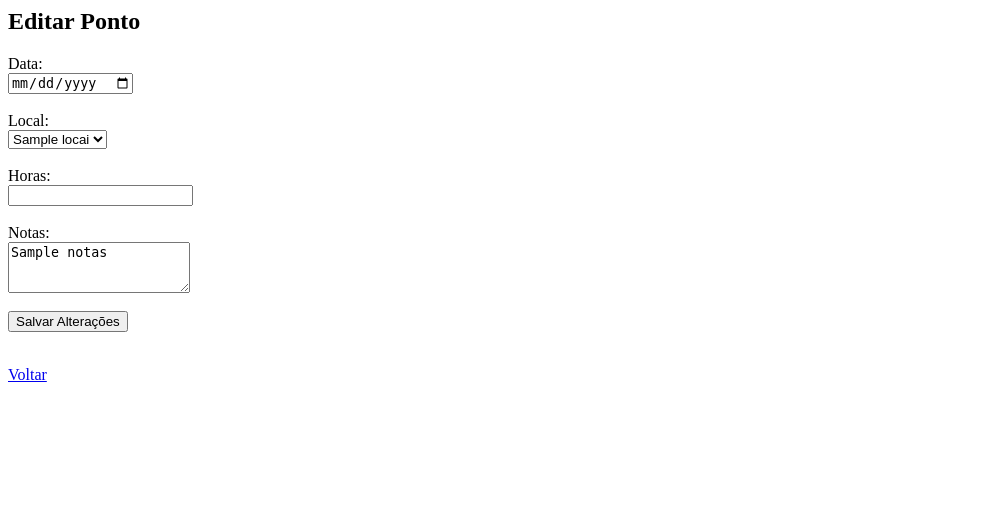
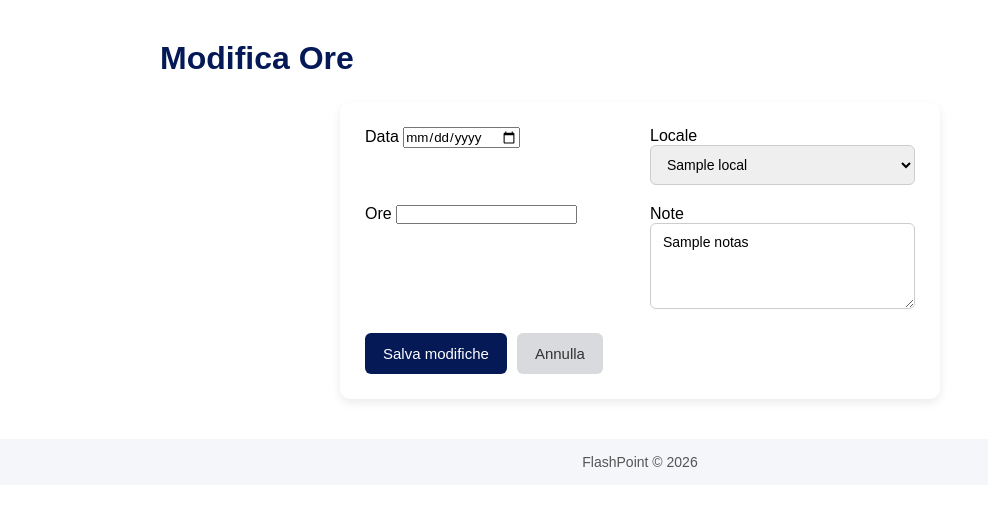
Before and after one commit to Willlzada/flashpoint, a Flask app: template templates/editar_ponto.html in a window 1280 px wide. Shown: the top 506 px of the page, without its empty margins (0-988 px from the left). Run offline with Flask 3, Linux system fonts and the light colour scheme; the template is opened without the code that fills it: most values are stand-ins (such as "Sample title", 1, 10 or a date in 2020); parts of the project's set-up code (start-up, migrations or seed data) failed here and were passed over.

Commit message:
v0.002 - Admin locais, ordenação de pontos e melhorias admin

```diff
--- a/app.py
+++ b/app.py
@@ -1,4 +1,4 @@
-from flask import Flask, render_template, request, redirect, session, url_for
+from flask import Flask, flash, render_template, request, redirect, session, url_for
 import pyrebase
 import firebase_admin
 import json
@@ -32,19 +32,33 @@ auth = firebase.auth()
 # CONFIGURAÇÃO DO FIREBASE ADMIN (Firestore)
 # =========================
 firebase_json = os.environ.get("FIREBASE_CREDENTIALS")  # Certifique-se que o nome da variável bate com a do Render
-
 if not firebase_json:
     raise Exception("Variável de ambiente FIREBASE_CREDENTIALS não encontrada!")
 
 cred_dict = json.loads(firebase_json)  # Converte JSON da variável em dicionário
 cred = credentials.Certificate(cred_dict)
 firebase_admin.initialize_app(cred)
-
 db = firestore.client()
+# =========================
+# CONFIGURAÇÃO DO FIREBASE ADMIN (Firestore) (TESTE LOCAL)
+# =========================
+#cred = credentials.Certificate("1x/flashpoint-0001-firebase-adminsdk-fbsvc-aa433fdd0e.json")
+#firebase_admin.initialize_app(cred)
+#db = firestore.client()
 
 # =========================
 # FUNÇÕES AUXILIARES
 # =========================
+
+# Função para verificar se o usuário é ADM
+def is_admin():
+    user_email = session.get("user")
+    if not user_email:
+        return False
+    user_doc = db.collection("usuarios").document(user_email).get()
+    if user_doc.exists and user_doc.to_dict().get("role") == "ADM":
+        return True
+    return False
 
 def get_usuario_logado():
     """Retorna o dicionário do usuário logado pelo UID da sessão"""
@@ -114,7 +128,7 @@ def register_usuario():
                 "pais": "",
                 "tipo": "usuario"  # padrão: usuário comum
             })
-            success = "Usuário criado com sucesso! Faça login."
+            success = "Utente creato con successo! Effettua il login."
         except Exception as e:
             error = str(e)
     return render_template("register.html", error=error, success=success)
@@ -125,17 +139,23 @@ def register_usuario():
 def home():
     if "uid" not in session:
         return redirect("/")
+
     uid = session["uid"]
     usuario_doc = db.collection("usuarios").document(uid).get()
+
     if usuario_doc.exists:
         usuario = usuario_doc.to_dict()
     else:
-        usuario = {"nome": "Não cadastrado", "sobrenome": "", "tipo": "usuario", "email": "Não disponível"}
+        usuario = {"nome": "Non registrato", "sobrenome": "Non registrato", "tipo": "usuario", "email": "Non registrato"}
 
     # Garantir que email do Firestore esteja disponível
-    usuario["email"] = usuario.get("email", "Não disponível")
+    usuario["email"] = usuario.get("email", "Non disponibile")
 
-    return render_template("home.html", usuario=usuario)
+    # Verifica se o usuário é ADM
+    is_admin = usuario.get("role") == "ADM"  # ou "tipo" == "admin" se seu Firestore usa esse campo
+
+    return render_template("home.html", usuario=usuario, is_admin=is_admin)
+
 
 
 # PERFIL
@@ -162,17 +182,23 @@ def perfil_usuario():
 def registrar_ponto_usuario():
     if "uid" not in session:
         return redirect("/")
+
     uid = session["uid"]
     usuario_doc = db.collection("usuarios").document(uid).get()
     usuario = usuario_doc.to_dict() if usuario_doc.exists else {"nome": "Desconhecido"}
-    locais = ["-", "ART SYSTEM - FOTOVOLTAICO", "ART SYSTEM - LAMERI", "MARGOR", "OMAV", "COMETAL", "NIOX", "ALTRO"]
+
+    # Buscar locais do Firestore
+    locais_docs = db.collection("locais").stream()
+    locais = ["-"] + [doc.to_dict()["nome"] for doc in locais_docs]  # adiciona "-" como opção padrão
+
     mensagem = None
     if request.method == "POST":
         data_ponto = request.form.get("data")
+
         # Verificar duplicidade
         pontos_existentes = db.collection("pontos").where("uid", "==", uid).where("data", "==", data_ponto).stream()
         if any(pontos_existentes):
-            mensagem = f"Você já registrou um ponto para {data_ponto}!"
+            mensagem = f"Hai già registrato una presenza per {data_ponto}!"
         else:
             ponto_data = {
                 "uid": uid,
@@ -183,8 +209,10 @@ def registrar_ponto_usuario():
                 "notas": request.form.get("notas")
             }
             db.collection("pontos").add(ponto_data)
-            mensagem = "Ponto registrado com sucesso!"
+            mensagem = "Ora registrata con successo!"
+
     return render_template("registrar_ponto.html", locais=locais, mensagem=mensagem)
+
 
 # MEUS PONTOS
 @app.route("/meus_pontos", methods=["GET", "POST"])
@@ -211,6 +239,12 @@ def meus_pontos_usuario():
         ponto["horas_hhmm"] = decimal_para_hhmm(float(ponto.get("horas", 0)))
         ponto["data_formatada"] = formatar_data(ponto.get("data", "-"))
 
+    # 🔽 ORDENA POR DATA (YYYY-MM-DD)
+    pontos_list.sort(
+        key=lambda p: p.get("data", ""),
+        reverse=True
+    )
+
     # Total de horas
     total_decimal = sum(float(p.get("horas",0)) for p in pontos_list)
     total_hhmm = decimal_para_hhmm(total_decimal)
@@ -224,7 +258,7 @@ def admin_pontos():
     if not usuario:
         return redirect("/")
     if usuario.get("tipo") != "admin":
-        return "Acesso negado!"
+        return "Accesso negato!"
 
     # Pega filtros do formulário
     filtro_usuario = request.form.get("filtro_usuario") if request.method == "POST" else None
@@ -260,7 +294,6 @@ def admin_pontos():
         pontos_list.append({
             "id": ponto.id,
             "usuario_nome": f"{dono.get('nome','')} {dono.get('sobrenome','')}".strip(),
-            "usuario_email": dono.get("email","-"),
             "uid": uid_dono,
             "local": dados.get("local","-"),
             "data_formatada": data_formatada,
@@ -291,27 +324,54 @@ def admin_pontos():
 
 
 # EDITAR PONTO (ADMIN)
-@app.route("/editar_ponto/<id>", methods=["GET","POST"])
+@app.route("/editar_ponto/<id>", methods=["GET", "POST"])
 def editar_ponto_admin(id):
     if "uid" not in session:
         return redirect("/")
+
     uid = session["uid"]
     usuario_doc = db.collection("usuarios").document(uid).get()
     usuario = usuario_doc.to_dict() if usuario_doc.exists else {}
+
     if usuario.get("tipo") != "admin":
         return "Acesso negado!"
-    ponto_doc = db.collection("pontos").document(id)
-    ponto = ponto_doc.get().to_dict()
+
+    ponto_ref = db.collection("pontos").document(id)
+    ponto_doc = ponto_ref.get()
+
+    if not ponto_doc.exists:
+        return "Ponto não encontrado"
+
+    ponto = ponto_doc.to_dict()
+
     if request.method == "POST":
-        ponto_doc.update({
+        ponto_ref.update({
             "data": request.form.get("data"),
             "local": request.form.get("local"),
             "horas": float(request.form.get("horas")),
             "notas": request.form.get("notas")
         })
         return redirect("/admin_pontos")
-    locais = ["-", "ART SYSTEM - FOTOVOLTAICO", "ART SYSTEM - LAMERI", "MARGOR", "OMAV", "COMETAL", "NIOX", "ALTRO"]
-    return render_template("editar_ponto.html", ponto=ponto, locais=locais)
+
+    # 🔥 BUSCA LOCAIS DINAMICAMENTE NO FIRESTORE
+    locais_ref = db.collection("locais").stream()
+    locais = []
+
+    for l in locais_ref:
+        l_data = l.to_dict()
+        if l_data and l_data.get("nome"):
+            locais.append(l_data["nome"])
+
+    # Opcional: garante "-" no início se você usa como padrão
+    if "-" not in locais:
+        locais.insert(0, "-")
+
+    return render_template(
+        "editar_ponto.html",
+        ponto=ponto,
+        locais=locais
+    )
+
 
 @app.route("/excluir_ponto/<id>", methods=["POST"])
 def excluir_ponto(id):
@@ -333,6 +393,42 @@ def excluir_ponto(id):
 
     return redirect("/admin_pontos")
 
+# Página para gerenciar locais (ADM)
+@app.route("/adm_locais", methods=["GET", "POST"])
+def gerenciar_locais():
+    usuario = get_usuario_logado()
+    if not usuario:
+        return redirect("/")
+    if usuario.get("tipo") != "admin":   # verifica tipo igual ao admin_pontos
+        return "Accesso negato!"         # retorna string simples
+
+    if request.method == "POST":
+        novo_local = request.form.get("novo_local", "").strip()
+        if novo_local:
+            db.collection("locais").add({"nome": novo_local})
+            return redirect(url_for("gerenciar_locais"))
+
+    locais_docs = db.collection("locais").stream()
+    locais = [doc.to_dict().get("nome","-") for doc in locais_docs]
+
+    return render_template("admin_locais.html", locais=locais)
+
+
+@app.route("/excluir_local", methods=["POST"])
+def excluir_local():
+    usuario = get_usuario_logado()
+    if not usuario or usuario.get("tipo") != "admin":
+        return "Accesso negato!"
+
+    nome = request.form.get("nome")
+    if nome:
+        locais_ref = db.collection("locais").where("nome", "==", nome).stream()
+        for doc in locais_ref:
+            db.collection("locais").document(doc.id).delete()
+    return redirect(url_for("gerenciar_locais"))
+
+
+
 # LOGOUT
 @app.route("/logout")
 def logout():
--- a/static/css/style.css
+++ b/static/css/style.css
@@ -188,17 +188,17 @@
 
 .action-card:hover {
     background: #3450a1;
-    color: #fff;
+    color: #f4f6fa;
 }
 
 .action-card.admin {
-    background: #eb06ff22;
-    color: #7a007f;
+    background: #ecffef;
+    color: #041955;
 }
 
 .action-card.admin:hover {
-    background: #eb06ff;
-    color: #fff;
+    background: #175c05;
+    color: #ffffff;
 }
 
 .action-card.logout {
--- a/templates/admin_pontos.html
+++ b/templates/admin_pontos.html
@@ -45,7 +45,6 @@
             <thead>
                 <tr>
                     <th>Dipendente</th>
-                    <th>Email</th>
                     <th>Locale</th>
                     <th>Data</th>
                     <th>Ore</th>
@@ -57,7 +56,6 @@
                 {% for p in pontos %}
                 <tr>
                     <td>{{ p.usuario_nome }}</td>
-                    <td>{{ p.usuario_email }}</td>
                     <td>{{ p.local }}</td>
                     <td>{{ p.data_formatada }}</td>
                     <td>{{ p.horas_formatadas }}</td>
--- a/templates/editar_ponto.html
+++ b/templates/editar_ponto.html
@@ -1,23 +1,59 @@
-<h2>Editar Ponto</h2>
+{% extends "base.html" %}
 
-<form method="POST">
-    <label>Data:</label><br>
-    <input type="date" name="data" required><br><br>
+{% block title %}Admin • Modifica Punto | FlashPoint{% endblock %}
 
-    <label>Local:</label><br>
-    <select name="local" required>
-        {% for l in locais %}
-            <option value="{{ l }}" {% if l==ponto.local %}selected{% endif %}>{{ l }}</option>
-        {% endfor %}
-    </select><br><br>
+{% block content %}
 
-    <label>Horas:</label><br>
-    <input type="number" name="horas" step="0.25" value="{{ ponto.horas }}" required><br><br>
+<div class="page-wrapper">
 
-    <label>Notas:</label><br>
-    <textarea name="notas" rows="3">{{ ponto.notas }}</textarea><br><br>
+    <h1 class="page-title admin-title">Modifica Ore</h1>
 
-    <button type="submit">Salvar Alterações</button>
-</form>
+    <!-- FORMULÁRIO -->
+    <div class="card form-card">
+        <form method="POST" class="filter-form">
 
-<br><a href="/admin_pontos">Voltar</a>
+            <div class="filter-group">
+                <label>Data</label>
+                <input type="date" name="data" value="{{ ponto.data }}" required>
+            </div>
+
+            <div class="filter-group">
+                <label>Locale</label>
+                <select name="local" required>
+                    {% for l in locais %}
+                        <option value="{{ l }}" {% if l == ponto.local %}selected{% endif %}>
+                            {{ l }}
+                        </option>
+                    {% endfor %}
+                </select>
+            </div>
+
+            <div class="filter-group">
+                <label>Ore</label>
+                <input type="number"
+                       name="horas"
+                       step="0.25"
+                       value="{{ ponto.horas }}"
+                       required>
+            </div>
+
+            <div class="filter-group">
+                <label>Note</label>
+                <textarea name="notas" rows="4">{{ ponto.notas }}</textarea>
+            </div>
+
+            <div class="filter-actions">
+                <button type="submit" class="primary">
+                    Salva modifiche
+                </button>
+                <a href="/admin_pontos" class="btn-secondary">
+                    Annulla
+                </a>
+            </div>
+
+        </form>
+    </div>
+
+</div>
+
+{% endblock %}
--- a/templates/registrar_ponto.html
+++ b/templates/registrar_ponto.html
@@ -22,8 +22,8 @@
                 <label>Locale</label>
                 <small>Seleziona il luogo in cui è stata svolta l’attività</small>
                 <select name="local" required>
-                    {% for l in locais %}
-                        <option value="{{ l }}">{{ l }}</option>
+                    {% for local in locais %}
+                        <option value="{{ local }}">{{ local }}</option>
                     {% endfor %}
                 </select>
             </div>
@@ -47,7 +47,7 @@
             <div class="form-group">
                 <label>Note</label>
                 <small>Osservazioni aggiuntive (facoltativo)</small>
-                <textarea name="notas" rows="3" placeholder="Alguma observação..."></textarea>
+                <textarea name="notas" rows="3" placeholder="Qualche osservazione…"></textarea>
             </div>
 
             <div class="form-actions">
```
Also changed, not shown: templates/admin_locais.html (added, +66 -0 lines), templates/home.html (+12 -5 lines), 1 other file.
